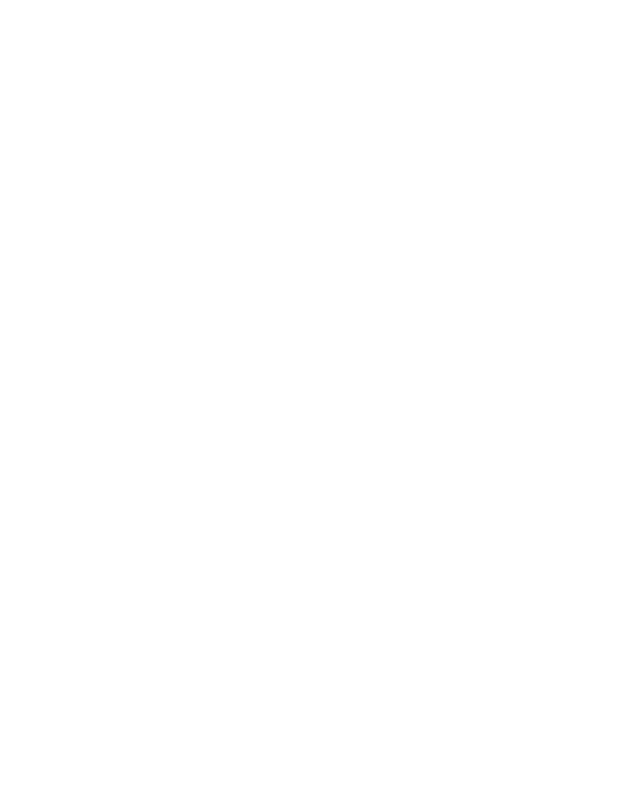
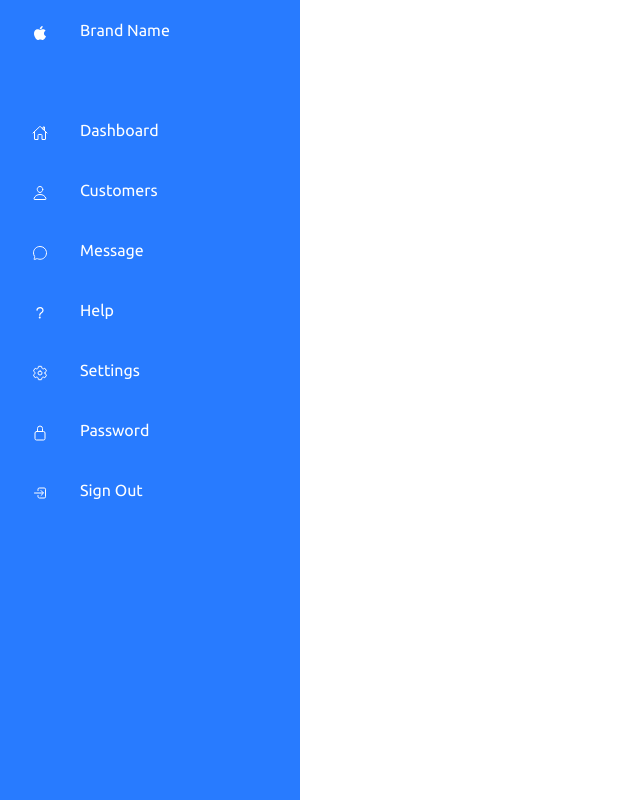
Before and after one commit to imonweb/Admin-Dashboard, a plain HTML site: page index.html in a window 1280 px wide. Shown: the whole page, without its empty margins (0-640 px from the left). Drawn offline with nearby package versions, Linux system fonts and the light colour scheme.

Commit message:
navigation

```diff
--- a/app.js
+++ b/app.js
@@ -0,0 +1,9 @@
+let list = document.querySelectorAll('.navigation li');
+function activeLink(){
+  list.forEach((item) =>
+  item.classList.remove('hovered'));
+  this.classList.add('hovered');
+
+}
+list.forEach((item) =>
+item.addEventListener('mouseover', activeLink));
--- a/index.html
+++ b/index.html
@@ -8,8 +8,62 @@
   <title>Responsive Admin Dashboard</title>
 </head>
 <body>
+  <div class="container">
+    <div class="navigation">
+      <ul>
+        <li>
+          <a href="#">
+            <span class="icon"><ion-icon name="logo-apple"></ion-icon></span>
+            <span class="title">Brand Name</span>
+          </a>
+        </li>
+        <li>
+          <a href="#">
+            <span class="icon"><ion-icon name="home-outline"></ion-icon></span>
+            <span class="title">Dashboard</span>
+          </a>
+        </li>
+        <li>
+          <a href="#">
+            <span class="icon"><ion-icon name="person-outline"></ion-icon></span>
+            <span class="title">Customers</span>
+          </a>
+        </li>
+        <li>
+          <a href="#">
+            <span class="icon"><ion-icon name="chatbubble-outline"></ion-icon></span>
+            <span class="title">Message</span>
+          </a>
+        </li>
+        <li>
+          <a href="#">
+            <span class="icon"><ion-icon name="help-outline"></ion-icon></span>
+            <span class="title">Help</span>
+          </a>
+        </li>
+        <li>
+          <a href="#">
+            <span class="icon"><ion-icon name="settings-outline"></ion-icon></span>
+            <span class="title">Settings</span>
+          </a>
+        </li>
+        <li>
+          <a href="#">
+            <span class="icon"><ion-icon name="lock-closed-outline"></ion-icon></span>
+            <span class="title">Password</span>
+          </a>
+        </li><li>
+          <a href="#">
+            <span class="icon"><ion-icon name="log-in-outline"></ion-icon></span>
+            <span class="title">Sign Out</span>
+          </a>
+        </li>
+      </ul>
+    </div> <!-- navigation -->
+  </div> <!-- container -->
 
 
+  <script src="https://unpkg.com/ionicons@5.0.0/dist/ionicons.js"></script>
   <script src="app.js"></script>
 </body>
 </html>
--- a/style.css
+++ b/style.css
@@ -1,9 +1,127 @@
+@import url('https://fonts.googleapis.com/css2?family=Ubuntu:wght@300;400;500;700&display=swap');
 * {
   margin: 0;
   padding: 0;
   box-sizing: border-box;
+  font-family: 'Ubuntu', sans-serif;
+}
+
+:root {
+  --blue: #287bff;
+  --white: #fff;
+  --grey: #f5f5f5;
+  --black1: #222;
+  --black2: #999;
 }
 
 body {
+  min-height: 100vh;
+  overflow-x: hidden;
+}
 
+.container {
+  position: relative;
+  width: 100%;
 }
+
+.navigation {
+  position: fixed;
+  width: 300px;
+  height: 100%;
+  background: var(--blue);
+  border-left: 10px solid var(--blue);
+  transition: 0.5s;
+  overflow: hidden;
+}
+
+.navigation ul {
+  position: absolute;
+  top: 0;
+  left: 0;
+  width: 100%;
+}
+
+.navigation ul li {
+  position: relative;
+  width: 100%;
+  list-style: none;
+  border-top-left-radius: 30px;
+  border-bottom-left-radius: 30px;
+}
+
+.navigation ul li:hover,
+.navigation ul li.hovered {
+  background-color: var(--white);
+}
+
+.navigation ul li:nth-child(1){
+  margin-bottom: 40px;
+  pointer-events: none;
+}
+
+.navigation ul li a {
+  position: relative;
+  display: block;
+  width: 100%;
+  display: flex;
+  text-decoration: none;
+  color: var(--white);
+}
+
+.navigation ul li:hover a,
+.navigation ul li.hovered a {
+  color: var(--blue);
+}
+
+.navigation ul li a .icon {
+  position: relative;
+  display: block;
+  min-width: 60px;
+  height: 60px;
+  line-height: 70px;
+  text-align: center;
+}
+
+.navigation ul li a .icon  ion-icon {
+  font-style: 1.75em;
+}
+
+.navigation ul li a .title {
+  position: relative;
+  display: block;
+  padding: 0 10px;
+  height: 60px;
+  line-height: 60px;
+  text-align: start;
+  white-space: nowrap;
+}
+
+/*  curve outside */
+
+.navigation ul li:hover a::before,
+.navigation ul li.hovered a::before {
+  content: '';
+  position: absolute;
+  right: 0;
+  top: -50px;
+  width: 50px;
+  height: 50px;
+  background: transparent;
+  border-radius: 50%;
+  box-shadow: 35px 35px 0 10px var(--white);
+  pointer-events: none;
+}
+
+.navigation ul li:hover a::after,
+.navigation ul li.hovered a::after {
+  content: '';
+  position: absolute;
+  right: 0;
+  bottom: -50px;
+  width: 50px;
+  height: 50px;
+  background: transparent;
+  border-radius: 50%;
+  box-shadow: 35px -35px 0 10px var(--white);
+  pointer-events: none;
+}
```
